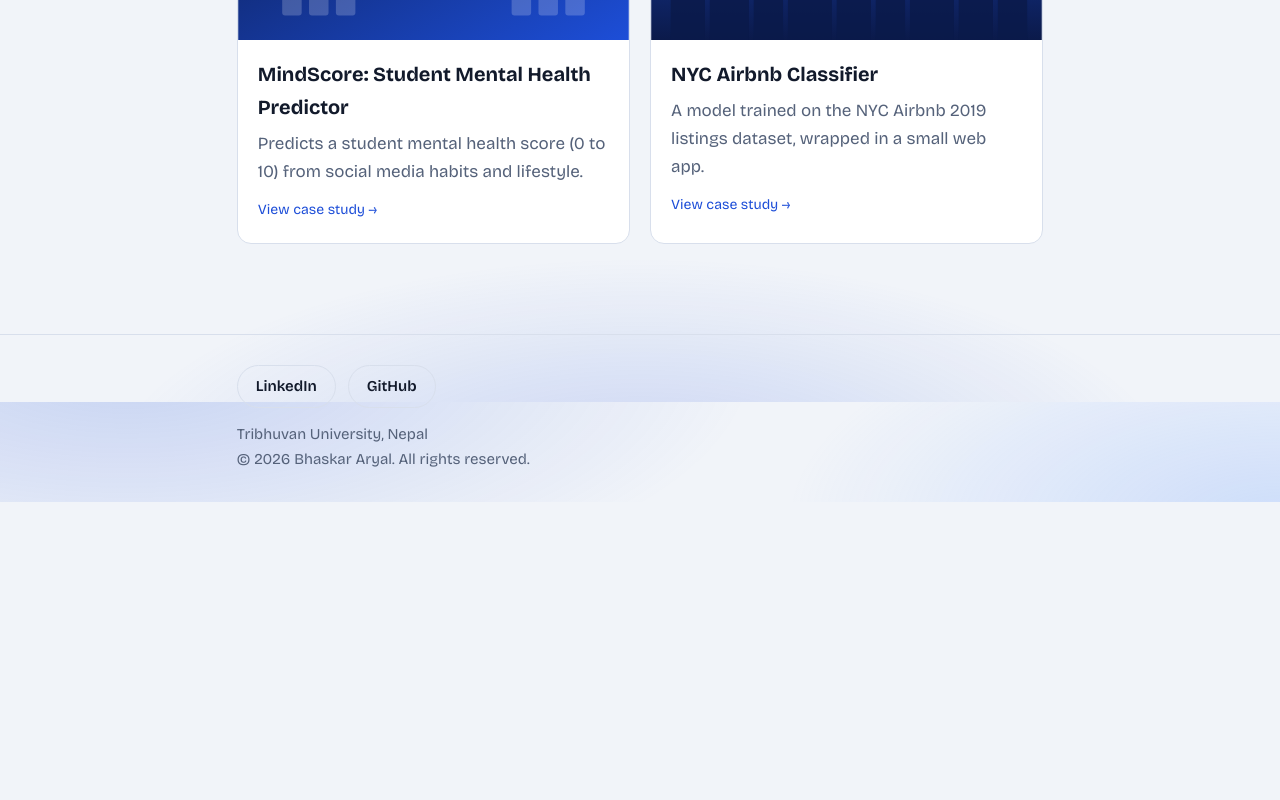
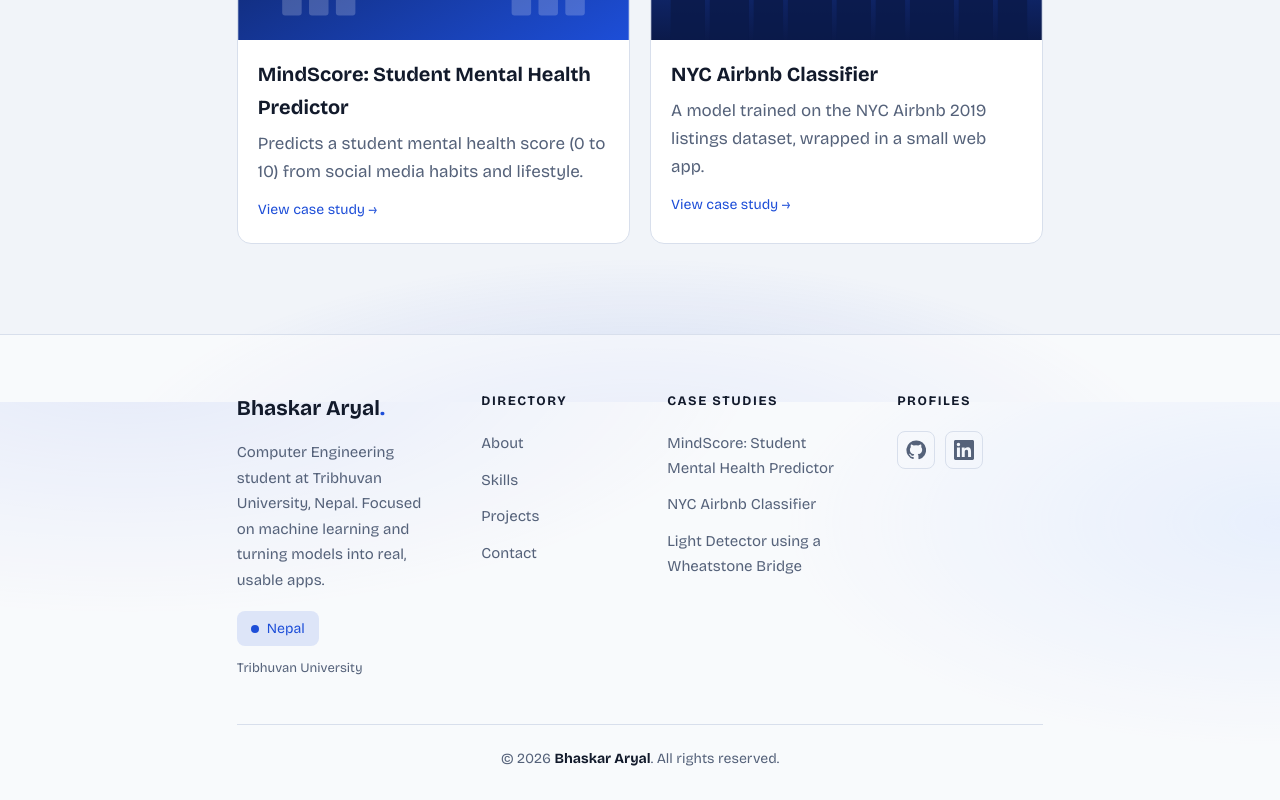
Before and after one commit to bhaskararyal5/Portfolio, a Next.js app: page / in a window 1280 px wide. Shown: the part 1198-1998 px from the top of the page. Before the commit the page ends 1700 px from the top, so only its background shows below. Built offline with nearby package versions, Linux system fonts and the light colour scheme.

Commit message:
bottom tab

```diff
--- a/app/globals.css
+++ b/app/globals.css
@@ -85,3 +85,19 @@ header{backdrop-filter:none;-webkit-backdrop-filter:none;border-bottom:1px solid
 .social{display:flex;gap:12px;flex-wrap:wrap;margin-bottom:14px}
 .social a{padding:8px 18px;border:1px solid var(--line);border-radius:99px;text-decoration:none;color:var(--ink);font-weight:600;transition:.2s}
 .social a:hover{border-color:var(--accent);color:var(--accent)}
+footer{padding:0;margin-top:90px;background:color-mix(in srgb,var(--card) 55%,transparent)}
+.foot{display:grid;grid-template-columns:1.4fr 1fr 1.3fr 1fr;gap:40px;padding:56px 0 44px}
+.fbrand{font-size:21px;font-weight:700;color:var(--ink);margin-bottom:14px}.fbrand span{color:var(--accent)}
+.fdesc{margin:0 0 18px;font-size:15px;line-height:1.7;max-width:34ch}
+.fbadge{display:inline-flex;align-items:center;gap:8px;padding:6px 14px;border-radius:8px;font-size:14px;color:var(--accent);background:color-mix(in srgb,var(--accent) 12%,transparent)}
+.fbadge i{width:8px;height:8px;border-radius:50%;background:var(--accent)}
+.funi{display:block;margin-top:12px;color:var(--muted);font-size:13px}
+.foot h4{margin:0 0 18px;font-size:13px;letter-spacing:.12em;text-transform:uppercase;color:var(--ink)}
+.foot ul{list-style:none;margin:0;padding:0;display:grid;gap:12px}.foot li{margin:0}
+.foot ul a{text-decoration:none;color:var(--muted);font-size:15px;transition:color .2s}.foot ul a:hover{color:var(--accent)}
+.icons{display:flex;gap:10px;flex-wrap:wrap}
+.icons a{display:grid;place-items:center;width:38px;height:38px;border:1px solid var(--line);border-radius:8px;color:var(--muted);transition:.2s}
+.icons a:hover{color:var(--accent);border-color:var(--accent);transform:translateY(-2px)}
+.fbottom{border-top:1px solid var(--line);padding:22px 0 30px;text-align:center;font-size:14px;color:var(--muted)}.fbottom b{color:var(--ink)}
+@media(max-width:900px){.foot{grid-template-columns:1fr 1fr;gap:34px}}
+@media(max-width:560px){.foot{grid-template-columns:1fr;padding:40px 0 30px}.fdesc{max-width:none}}
--- a/components/Footer.jsx
+++ b/components/Footer.jsx
@@ -1,14 +1,48 @@
-import { site } from "@/lib/data";
+import Link from "next/link";
+import { site, projects } from "@/lib/data";
+
+const GitHub = () => (
+  <svg viewBox="0 0 24 24" width="20" height="20" fill="currentColor" aria-hidden="true"><path d="M12 .5a11.5 11.5 0 0 0-3.64 22.41c.58.1.79-.25.79-.56v-2c-3.2.7-3.88-1.37-3.88-1.37-.52-1.33-1.28-1.69-1.28-1.69-1.04-.71.08-.7.08-.7 1.15.08 1.76 1.19 1.76 1.19 1.03 1.76 2.7 1.25 3.36.96.1-.75.4-1.25.73-1.54-2.55-.29-5.24-1.28-5.24-5.69 0-1.26.45-2.28 1.19-3.09-.12-.29-.52-1.46.11-3.05 0 0 .97-.31 3.17 1.18a10.9 10.9 0 0 1 5.77 0c2.2-1.49 3.17-1.18 3.17-1.18.63 1.59.23 2.76.11 3.05.74.81 1.19 1.83 1.19 3.09 0 4.42-2.69 5.39-5.25 5.68.41.36.78 1.06.78 2.14v3.17c0 .31.21.67.8.56A11.5 11.5 0 0 0 12 .5z"/></svg>
+);
+const LinkedIn = () => (
+  <svg viewBox="0 0 24 24" width="20" height="20" fill="currentColor" aria-hidden="true"><path d="M20.45 20.45h-3.56v-5.57c0-1.33-.02-3.04-1.85-3.04-1.85 0-2.14 1.45-2.14 2.94v5.67H9.34V9h3.41v1.56h.05c.48-.9 1.64-1.85 3.37-1.85 3.6 0 4.27 2.37 4.27 5.46v6.28zM5.34 7.43a2.06 2.06 0 1 1 0-4.13 2.06 2.06 0 0 1 0 4.13zM7.12 20.45H3.56V9h3.56v11.45zM22.22 0H1.77C.79 0 0 .77 0 1.73v20.54C0 23.23.79 24 1.77 24h20.45c.98 0 1.78-.77 1.78-1.73V1.73C24 .77 23.2 0 22.22 0z"/></svg>
+);
+
 export default function Footer() {
   return (
     <footer>
       <div className="wrap">
-        <div className="social">
-          <a href={site.linkedin} target="_blank" rel="noopener noreferrer">LinkedIn</a>
-          <a href={site.github} target="_blank" rel="noopener noreferrer">GitHub</a>
+        <div className="foot">
+          <div>
+            <div className="fbrand">{site.name}<span>.</span></div>
+            <p className="fdesc">Computer Engineering student at {site.university}, {site.location}. Focused on machine learning and turning models into real, usable apps.</p>
+            <div className="fbadge"><i />{site.location}</div>
+            <small className="funi">{site.university}</small>
+          </div>
+          <div>
+            <h4>Directory</h4>
+            <ul>
+              <li><Link href="/about">About</Link></li>
+              <li><Link href="/skills">Skills</Link></li>
+              <li><Link href="/projects">Projects</Link></li>
+              <li><Link href="/contact">Contact</Link></li>
+            </ul>
+          </div>
+          <div>
+            <h4>Case studies</h4>
+            <ul>
+              {projects.map((p) => <li key={p.slug}><Link href={`/projects/${p.slug}`}>{p.title}</Link></li>)}
+            </ul>
+          </div>
+          <div>
+            <h4>Profiles</h4>
+            <div className="icons">
+              <a href={site.github} target="_blank" rel="noopener noreferrer" aria-label="GitHub"><GitHub /></a>
+              <a href={site.linkedin} target="_blank" rel="noopener noreferrer" aria-label="LinkedIn"><LinkedIn /></a>
+            </div>
+          </div>
         </div>
-        <div>{site.university}, {site.location}</div>
-        <div>© {new Date().getFullYear()} {site.name}. All rights reserved.</div>
+        <div className="fbottom">© {new Date().getFullYear()} <b>{site.name}</b>. All rights reserved.</div>
       </div>
     </footer>
   );
```
Also changed, not shown: 2 other files (tests, documents, lock files or other folders).
